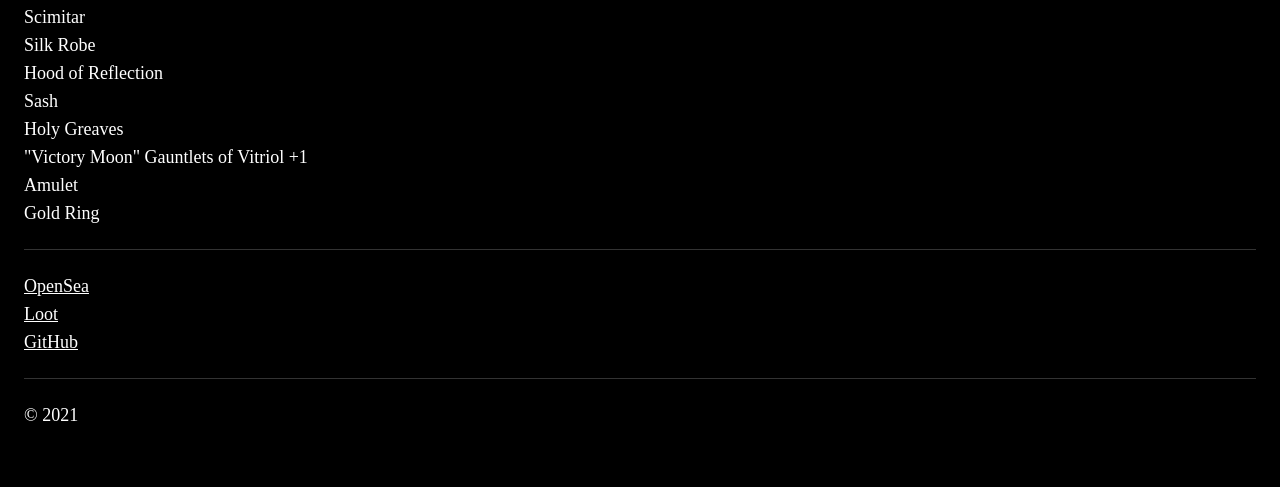
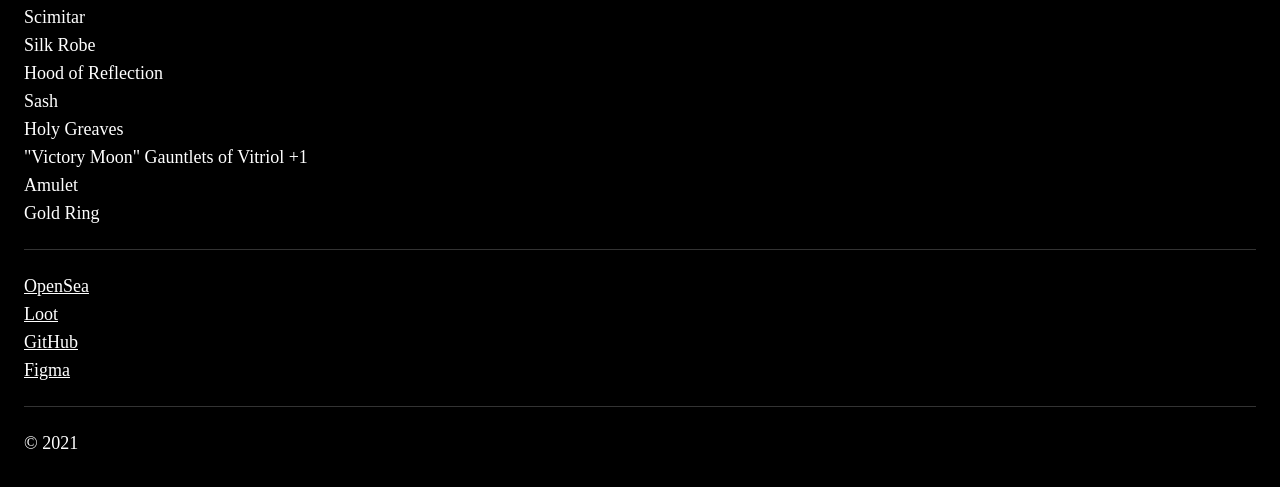
Before and after one commit to jordansinger/onethreeseventhree, a plain HTML site: page index.html in a window 1280 px wide. Shown: the part 75-562 px from the top of the page. Drawn offline with Linux system fonts and the light colour scheme.

Commit message:
figma link

```diff
--- a/index.html
+++ b/index.html
@@ -42,6 +42,9 @@
 		<li>
 			<a href="https://github.com/jordansinger/onethreeseventhree">GitHub</a>
 		</li>
+		<li>
+			<a href="https://www.figma.com/community/file/1015246149417793402/1373">Figma</a>
+		</li>
 	</ul>
 
 	<hr />
```
